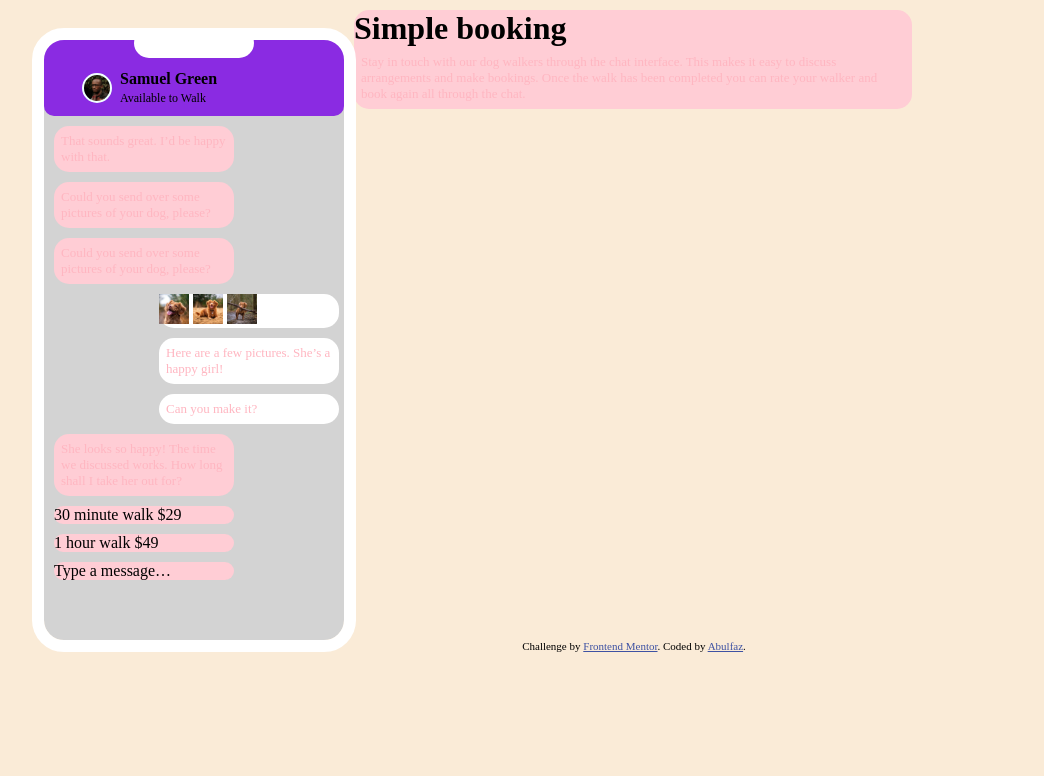
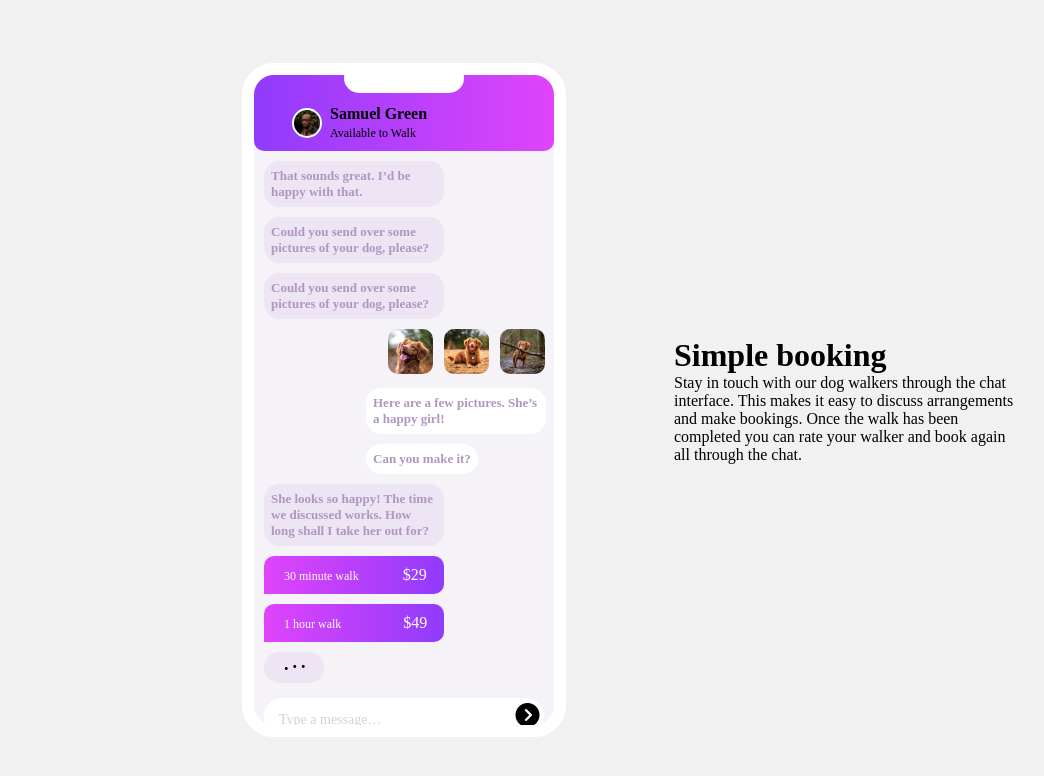
Before and after one commit to Abulfazfa/chat-app-css-illustration-master, a plain HTML site: page index.html in a window 1280 px wide. Shown: the whole page, without its empty margins (6-1050 px from the left). Drawn offline with Linux system fonts and the light colour scheme.

Commit message:
instagram_message

```diff
--- a/index.html
+++ b/index.html
@@ -8,6 +8,7 @@
 
   <link rel="icon" type="image/png" sizes="32x32" href="./images/favicon-32x32.png">
 
+  <link rel="stylesheet" href="https://cdnjs.cloudflare.com/ajax/libs/font-awesome/6.2.1/css/all.min.css" integrity="sha512-MV7K8+y+gLIBoVD59lQIYicR65iaqukzvf/nwasF0nqhPay5w/9lJmVM2hMDcnK1OnMGCdVK+iQrJ7lzPJQd1w==" crossorigin="anonymous" referrerpolicy="no-referrer" />
   <title>Frontend Mentor | [Challenge Name Here]</title>
   <link rel="stylesheet" href="style.css">
 
@@ -60,7 +61,7 @@
               Could you send over some pictures of your dog, please?
             </p>
           </div>
-          <div class="row row-you_write">
+          <div class="row row-you_write row-img">
             <img src="./images/dog-image-1.jpg" alt="">
             <img src="./images/dog-image-2.jpg" alt="">
             <img src="./images/dog-image-3.jpg" alt="">
@@ -80,20 +81,23 @@
               She looks so happy! The time we discussed works. How long shall I take her out for?
             </p>
           </div>
-          <div class="row">
-            <span>30 minute walk</span> <span>$29</span>
+          <div class="row row-price">
+            <span class="text">30 minute walk</span> <span class="price price1">$29</span>
           </div>
-          <div class="row">
-            <span>1 hour walk</span> <span>$49</span>
+          <div class="row row-price">
+            <span class="text">1 hour walk</span> <span class="price price2">$49</span>
+          </div>
+          <div class="row row-load">
+            <span id="first">.</span> <span id="second">.</span> <span id="third"> .</span>
           </div>
           <div class="row text-area">
-            <span>Type a message…</span>
+            <span >Type a message…</span> <i class="fa-solid fa-circle-chevron-right"></i>
           </div>
         </div>
       </div>
     </div>
     <div class="right-container">
-      <div class="row">
+
         <div class="text-heading">
           <h1>Simple booking</h1>
         </div>
@@ -104,13 +108,13 @@
             your walker and book again all through the chat.
           </p>
         </div>
-      </div>
+
     </div>
   </div>
-  <div class="attribution">
+  <!-- <div class="attribution">
     Challenge by <a href="https://www.frontendmentor.io?ref=challenge" target="_blank">Frontend Mentor</a>.
     Coded by <a href="#">Abulfaz</a>.
-  </div>
+  </div> -->
 </body>
 
 </html>
--- a/style.css
+++ b/style.css
@@ -4,26 +4,34 @@
     box-sizing: border-box;
 }
 body{
-    background-color: antiquewhite;
+    background-color: #f2f1f1;
+    display: flex;
+    justify-content: center;
+    align-items: center;
+    width: 100vw;
+    height: 100vh;
 }
 .container{
     display: flex;
-    justify-content: space-between;
-    margin-left: 50px;
+    align-items: center;
+    width: 760px;
 }
 .left-container{
-  margin-top: 40px;
+
+}
+.right-container{
+    margin-left: 120px;
 }
 .app-screen{
     position: relative;
-    background-color: lightgray;
+    background-color: #f5f3f8;
     border-radius: 20px;
     border: 0;
     outline-style: solid;
     outline-color: white;
     outline-width: 12px;
     width:  300px;
-    height: 600px;
+    height: 650px;
 }
 .camera{
     position: absolute;
@@ -37,7 +45,8 @@ body{
     margin: auto;
 }
 .app-screen .heading{
-    background-color: blueviolet;
+    background: -webkit-linear-gradient();  /* Chrome 10-25, Safari 5.1-6 */
+    background: linear-gradient(to right, rgba(144,59,251,1), rgba(223,68,251,1)); /* W3C, IE 10+/ Edge, Firefox 16+, Chrome 26+, Opera 12+, Safari 7+ */
     padding: 40px 0 0 0;
     border-radius: 10px;
 
@@ -72,21 +81,144 @@ body{
 
 .row{
     max-width: 60%;
-    background-color: rgb(255, 205, 213);
+    background-color: #ede4f4;
     border-radius: 15px;
     margin: 10px;
 }
 .row-you_write{
     background-color: white;
     position: relative;
-    left: 105px;
+    left: 102px;
+    width: fit-content;
 }
 .row p{
     padding: 7px;
     font-size: 13px;
-    color: lightpink;
+    color: #af97c0;
+    font-weight: bold;
 }
 .row-you_write img{
-    width: 30px;
-    height: 30px;
+    width: 45px;
+    height: 45px;
+    border-radius: 10px;
+    margin-left: 7px;
+
 }
+.row-img{
+    background-color: transparent;
+    padding-left: 15px;
+}
+.row-price{
+    background: #16BFFD;  /* fallback for old browsers */
+background: -webkit-linear-gradient();  /* Chrome 10-25, Safari 5.1-6 */
+background: linear-gradient(to right, rgba(223,68,251,1), rgba(144,59,251,1)); /* W3C, IE 10+/ Edge, Firefox 16+, Chrome 26+, Opera 12+, Safari 7+ */
+
+    border-top-left-radius: 10px;
+    border-top-right-radius: 10px;
+    border-bottom-right-radius: 10px;
+    border-bottom-left-radius: 0;
+    padding: 10px 0;
+}
+.text-area{
+    margin-top: 15px;
+    padding: 5px 0px 4px 15px;
+    background-color: white;
+    max-width: 97%;
+    border-radius: 20px;
+}
+.text-area span{
+    font-size: 14px;
+    color: lightgray;
+    margin-bottom: 3px;
+    display: inline-block;
+
+
+}
+i{
+    margin-left: 130px;
+    font-size: 24px;
+}
+.price{
+    color: white;
+}
+.price1{
+    margin-left: 40px;
+}
+.price2{
+    margin-left: 58px;
+}
+.row-price .text{
+    font-size: 12px;
+    color: white;
+    margin-left: 20px;
+}
+/* #a53dff-voice part
+#352446 - send part*/
+.row-load{
+    padding: 2px 0 3px 20px;
+    width: 60px;
+}
+.row-load span{
+    font-size: 18px;
+    font-weight: bolder;
+    margin-bottom: 5px;
+    display: inline-block;
+}
+#first{
+    animation-name: first;
+    animation-duration: 1s;
+    position: relative;
+    animation-iteration-count: infinite;
+    animation-delay: 0.2s;
+
+}
+#second{
+    animation-name: second;
+    animation-duration: 1s;
+    animation-delay: 0.4s;
+    position: relative;
+    animation-iteration-count: infinite;
+}
+#third{
+    animation-name: third;
+    animation-duration: 1s;
+    position: relative;
+    animation-delay: 0.6s;
+    animation-iteration-count: infinite;
+}
+@keyframes first{
+    0%{
+        top: 0;
+    }
+    55%{
+        top: -2px;
+    }
+    100%{
+        top: 0;
+    }
+}
+@keyframes second{
+    0%{
+        top: 0;
+    }
+    15%{
+
+    }
+    55%{
+        top: -2px;
+    }
+    100%{
+        top: 0;
+    }
+}
+@keyframes third{
+    0%{
+        top: 0;
+    }
+    65%{
+        top: -2px;
+    }
+    100%{
+        top: 0;
+    }
+}
```
